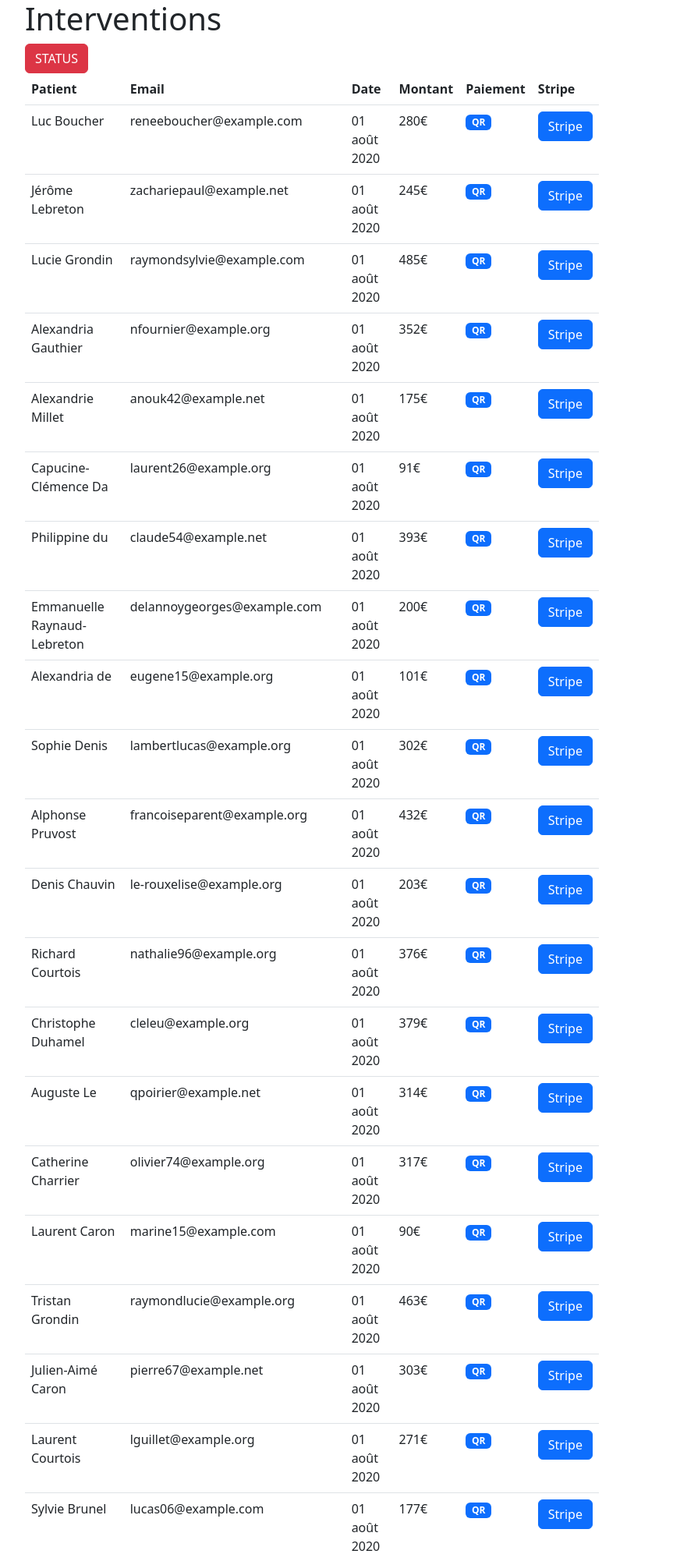
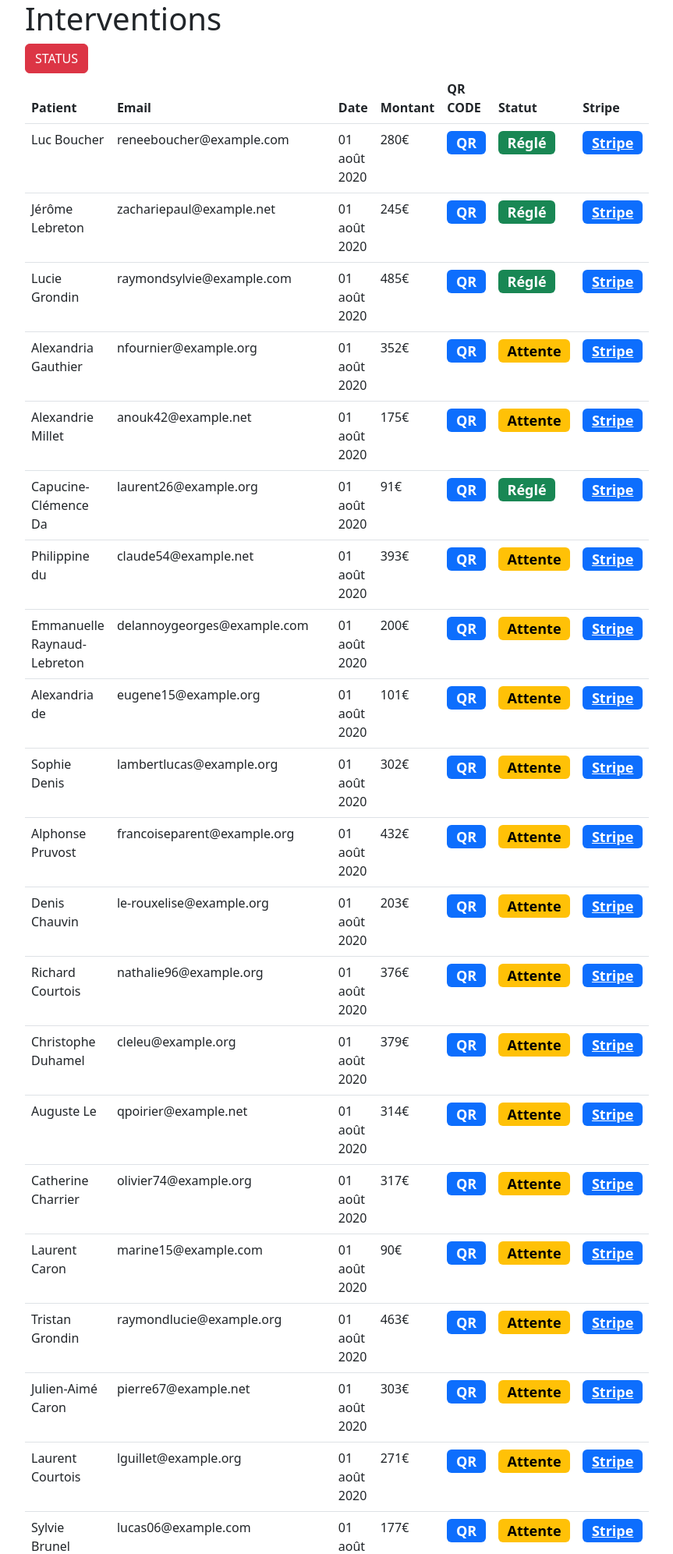
Before and after one commit to flequeau/stripeProject, a Django app: page / in a window 1280 px wide. Shown: the top 1993 px of the page at 78% size, without its empty margins (50-913 px from the left). Run offline with Django 4.2, Linux system fonts and the light colour scheme; data comes from the database, SQL or seed files in the repository; both versions use the stored data as it was after the commit; some libraries are stand-ins or nearby versions.

Commit message:
Display interv_list

```diff
--- a/dhpayment/models.py
+++ b/dhpayment/models.py
@@ -43,7 +43,7 @@ class Interv(models.Model):
         return reverse('interv_detail', kwargs={'pk': self.pk})
 
     def __str__(self):
-        return '{} {}'.format(self.patient, self.date)
+        return '{} {} {}'.format(self.patient, self.date, self.payment_state)
 
     class Meta:
         verbose_name = 'Intervention'
--- a/dhpayment/templates/dhpayment/interv_list.html
+++ b/dhpayment/templates/dhpayment/interv_list.html
@@ -11,7 +11,8 @@
                 <th>Email</th>
                 <th>Date</th>
                 <th>Montant</th>
-                <th>Paiement</th>
+                <th>QR CODE</th>
+                <th>Statut</th>
                 <th>Stripe</th>
                 </thead>
                 <tbody>
@@ -21,13 +22,18 @@
                         <td>{{ interv.patient.email }}</td>
                         <td>{{ interv.date|date:'d F Y' }}</td>
                         <td>{{ interv.amount }}€</td>
-                        <td><span class="badge text-bg-primary"
+                        <td><h4><span class="badge text-bg-primary"
                                   style="cursor: pointer;"
                                   hx-trigger="click"
                                   hx-post="{% url 'create-qrcode' interv.uuid %}"
                                   hx-target="#qr">QR</span>
-                        </td>
-                    <td><a class="btn btn-primary" href="{% url 'create-check-out-session' interv.uuid %}">Stripe</a></td>
+                        </h4></td>
+                        {% if interv.payment_state == 'ATT' %}
+                            <td><h4><span class="badge text-bg-warning">{{ interv.get_payment_state_display }}</span></h4></td>
+                            {% else %}
+                            <td><h4><span class="badge text-bg-success">{{ interv.get_payment_state_display }}</span></h4></td>
+                        {% endif %}
+                    <td><h4><a class="badge text-bg-primary" href="{% url 'create-check-out-session' interv.uuid %}">Stripe</a></h4></td>
                     </tr>
                 {% endfor %}
                 </tbody>
--- a/dhpayment/views.py
+++ b/dhpayment/views.py
@@ -88,14 +88,13 @@ def stripe_webhook(request):
         return HttpResponse(status=400)
 
     if event['type'] == 'checkout.session.completed':
-        data = event['data']['object']
-        return complete_payment(data)
+        uuid = event['data']['object']['client_reference_id']
+        interv = get_object_or_404(Interv, uuid=uuid)
+        interv.payment_state = 'PAY'
+        interv.save()
+        return HttpResponse(status=200)
 
     return HttpResponse(status=200)
-
-
-def complete_payment(data):
-    pprint(data)
 
 
 def state_pay(request):
```
Also changed, not shown: db.sqlite3.
